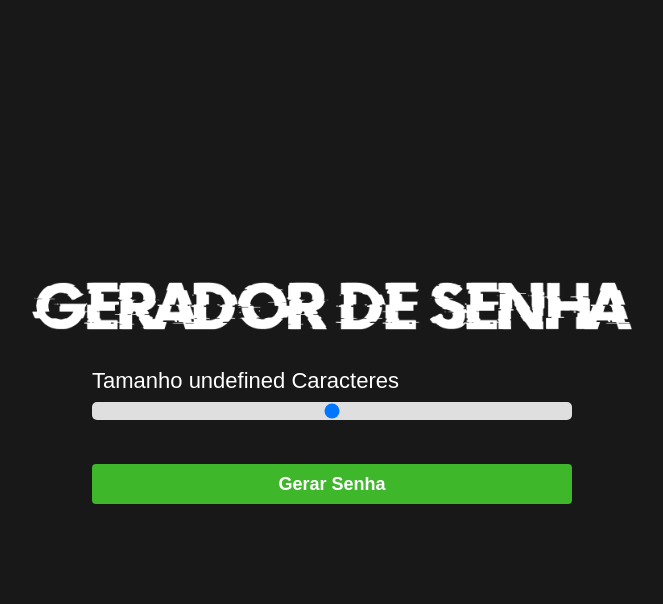
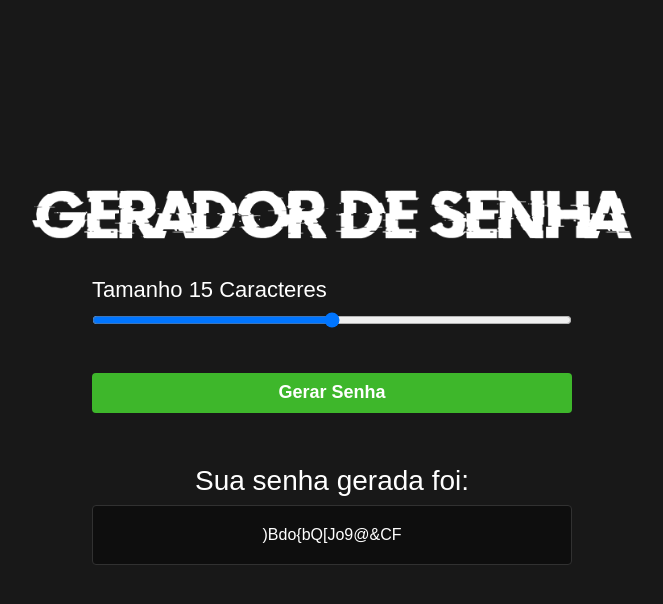
Before and after one commit to ViniciusMoura99/GeradorSenhas, a plain HTML site: page index.html in a window 1280 px wide. Both pictures are taken after a click on the button "Gerar Senha". Shown: the whole page, without its empty margins (308-971 px from the left). Drawn offline with Linux system fonts and the light colour scheme.

Commit message:
Finalizado, bug corrigido!

```diff
--- a/index.html
+++ b/index.html
@@ -20,7 +20,7 @@
         <button id="button" class="button-cta" onclick="generatePassword()">Gerar Senha</button>
     </main>
 
-    <div id="container-password" class="container-password hide">
+    <div id="container-password" onclick="copyPassword()" class="container-password hide">
         <span class="title">Sua senha gerada foi:</span>
         <span id="password" class="password"></span>
         <span class="tooltip">Clique na senha para copiar. ☝️</span>
--- a/script.js
+++ b/script.js
@@ -1,20 +1,33 @@
 let sliderElement = document.querySelector("#slider"); //atraves do # eu busco o ID
 let buttonElement = document.querySelector("#button");
 
-let sizePassword = document.querySelector("#valor")
-let Password = document.querySelector("#password")
+let sizePassword = document.querySelector("#valor");
+let password = document.querySelector("#password");
 
-let containerPassword = document.querySelector("#container-password")
+let containerPassword = document.querySelector("#container-password");
 
 let charset =  "abcdefghijklmnopqrstuvwxyzABCDEFGHIJKLMNOPQRSTUVWXYZ0123456789!@$%¨&*(){}[]";
 let novaSenha = "";
 
-sizePassword.innerHTML = sliderElement.Value;
+sizePassword.innerHTML = sliderElement.value;
 
-sliderElement.oninput = function(){
-    sizePassword.innerHTML = this.Value;
+slider.oninput = function(){
+    sizePassword.innerHTML = this.value;
 }
 
 function generatePassword(){
-    alert("VAMOS GERAR A SENHA!")
+    // alert("VAMOS GERAR A SENHA!")
+
+    let pass =""
+    for(let i= 0, n = charset.length; i < sliderElement.value; ++i){
+        pass += charset.charAt(Math.floor(Math.random() * n));
+    }
+
+    containerPassword.classList.remove("hide");
+    password.innerHTML = pass;
 }
+
+function copyPassword(){
+    alert("Senha copiada com sucesso!")
+    navigator.clipboard.writeText(novaSenha);
+}
--- a/style.css
+++ b/style.css
@@ -31,7 +31,7 @@ body{
 }
 
 .slider{
-    -webkit-appearance: none;
+    /*-webkit-appearance: none; */
     width: 100%;
     border-radius: 5px;
     background: #dfdfdf;
```
